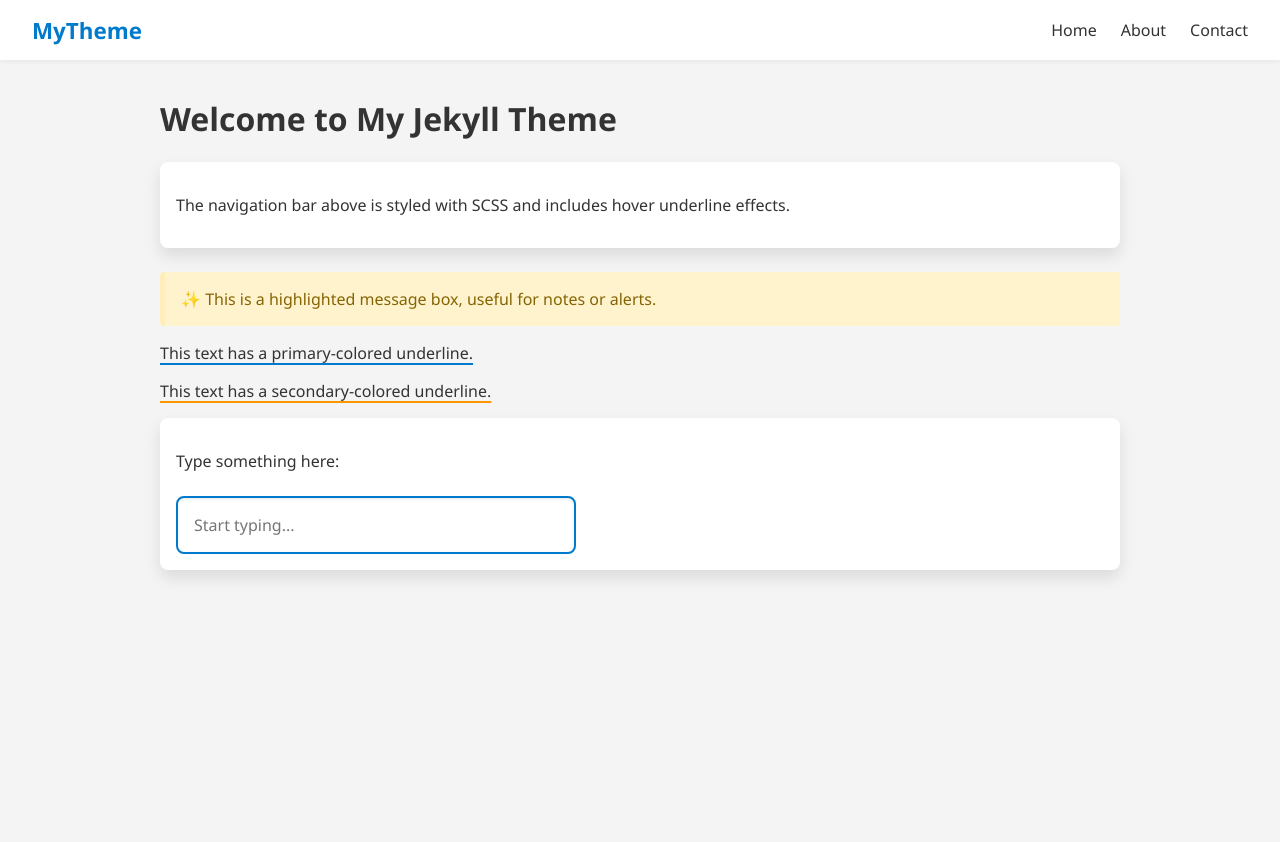
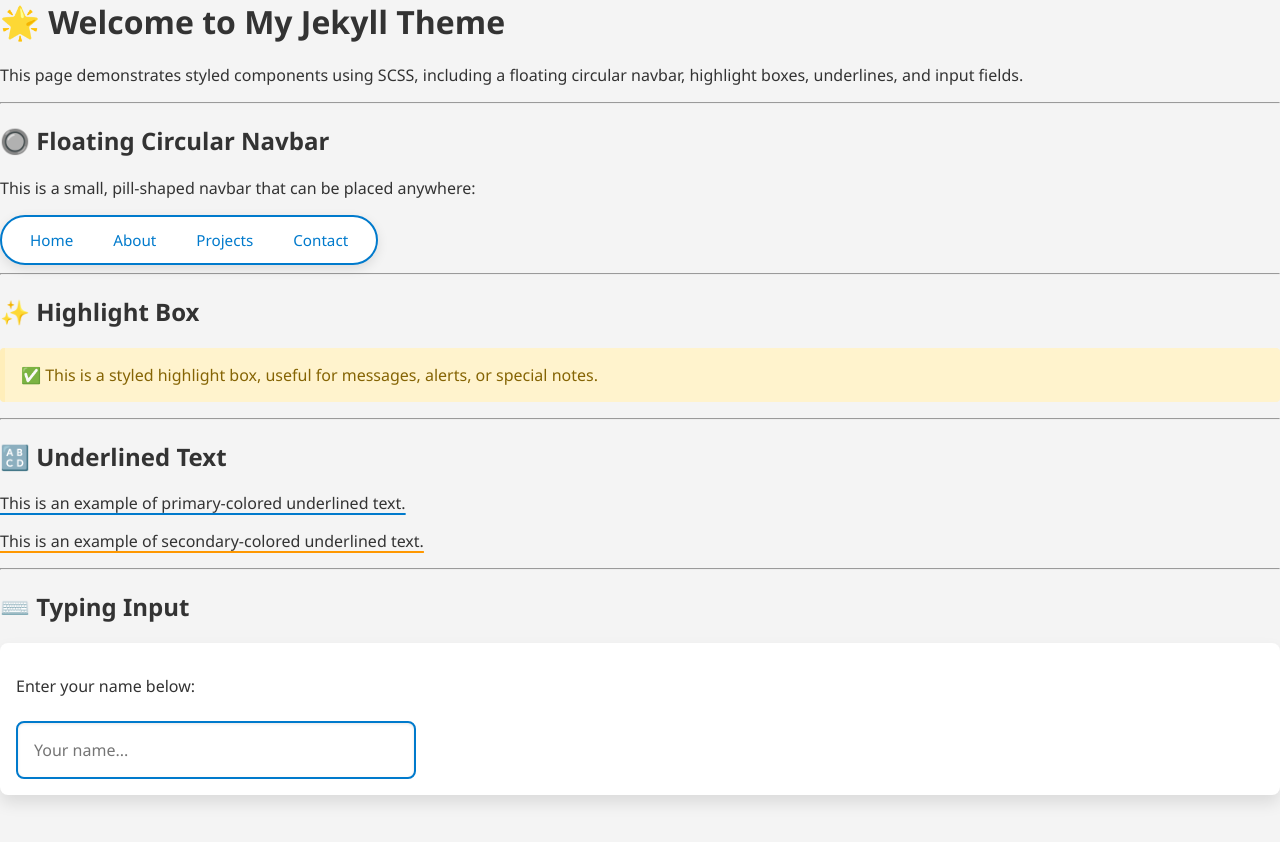
Before and after one commit to v659/jekyll_theme-new-v659, a Jekyll site: the page built from index.md, in a window 1280 px wide. Shown: the top 842 px of the page. Built offline with Jekyll 4.4.1, drawn with Linux system fonts in a browser that asks for light colours.

Commit message:
commit 4

```diff
--- a/_sass/navbar.scss
+++ b/_sass/navbar.scss
@@ -1,51 +1,31 @@
-// assets/css/navbar.scss
+// Floating circular navbar
+.floating-navbar {
+  position: relative;
+  display: inline-flex;
+  background-color: #ffffff;
+  border: 2px solid $primary-color;
+  border-radius: 50px;
+  padding: 0.5rem 1rem;
+  box-shadow: 0 4px 12px rgba(0, 0, 0, 0.1);
+  gap: 1rem;
+  align-items: center;
+  justify-content: center;
+  font-size: 0.95rem;
+  width: auto;
+  max-width: 90vw;
+  overflow-x: auto;
 
-$navbar-height: 60px;
-$navbar-bg: #ffffff;
-$navbar-shadow: 0 2px 4px rgba(0, 0, 0, 0.05);
+  a {
+    text-decoration: none;
+    color: $primary-color;
+    font-weight: 500;
+    padding: 0.3rem 0.75rem;
+    border-radius: 30px;
+    transition: background-color 0.2s ease;
 
-.navbar {
-  display: flex;
-  justify-content: space-between;
-  align-items: center;
-  height: $navbar-height;
-  background-color: $navbar-bg;
-  padding: 0 2rem;
-  box-shadow: $navbar-shadow;
-  position: sticky;
-  top: 0;
-  z-index: 10;
-
-  .nav-logo {
-    font-size: 1.4rem;
-    font-weight: bold;
-    color: $primary-color;
-  }
-
-  .nav-links {
-    display: flex;
-    gap: 1.5rem;
-
-    a {
-      text-decoration: none;
-      color: #333;
-      font-weight: 500;
-      position: relative;
-
-      &::after {
-        content: "";
-        position: absolute;
-        left: 0;
-        bottom: -4px;
-        width: 100%;
-        height: 2px;
-        background-color: transparent;
-        transition: background-color 0.3s;
-      }
-
-      &:hover::after {
-        background-color: $primary-color;
-      }
+    &:hover {
+      background-color: $primary-color;
+      color: #fff;
     }
   }
 }
--- a/index.md
+++ b/index.md
@@ -4,31 +4,43 @@ title: Home
 ---
 
 
-<nav class="navbar">
-  <div class="nav-logo">MyTheme</div>
-  <div class="nav-links">
-    <a href="/">Home</a>
-    <a href="/about">About</a>
-    <a href="/contact">Contact</a>
-  </div>
-</nav>
+# 🌟 Welcome to My Jekyll Theme
 
-<div class="container">
-  <h1>Welcome to My Jekyll Theme</h1>
+This page demonstrates styled components using SCSS, including a floating circular navbar, highlight boxes, underlines, and input fields.
 
-  <div class="card">
-    <p>The navigation bar above is styled with SCSS and includes hover underline effects.</p>
-  </div>
+---
 
-  <div class="highlight-box">
-    ✨ This is a highlighted message box, useful for notes or alerts.
-  </div>
+## 🔘 Floating Circular Navbar
 
-  <p class="underline-primary">This text has a primary-colored underline.</p>
-  <p class="underline-secondary">This text has a secondary-colored underline.</p>
+This is a small, pill-shaped navbar that can be placed anywhere:
 
-  <div class="card">
-    <p>Type something here:</p>
-    <input type="text" class="typing-box" placeholder="Start typing..." />
-  </div>
+<div class="floating-navbar">
+  <a href="/">Home</a>
+  <a href="/about">About</a>
+  <a href="/projects">Projects</a>
+  <a href="/contact">Contact</a>
 </div>
+
+---
+
+## ✨ Highlight Box
+
+<div class="highlight-box">
+  ✅ This is a styled highlight box, useful for messages, alerts, or special notes.
+</div>
+
+---
+
+## 🔠 Underlined Text
+
+<p class="underline-primary">This is an example of primary-colored underlined text.</p>
+<p class="underline-secondary">This is an example of secondary-colored underlined text.</p>
+
+---
+
+## ⌨️ Typing Input
+
+<div class="card">
+  <p>Enter your name below:</p>
+  <input type="text" class="typing-box" placeholder="Your name..." />
+</div>
```
